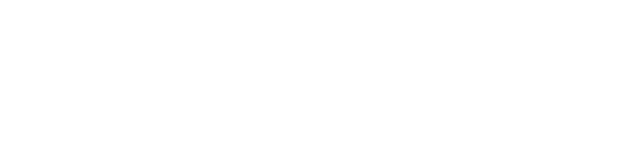
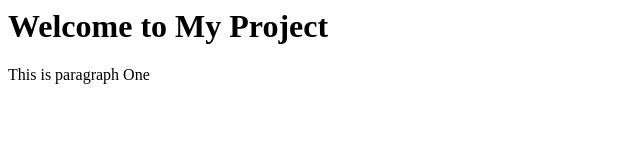
Before and after one commit to ankitarawat1310/learncloning, a plain HTML site: page index.html in a window 1280 px wide. Shown: the whole page, without its empty margins (0-640 px from the left). Drawn offline with Linux system fonts and the light colour scheme.

Commit message:
changed in feature-one branch

```diff
--- a/index.html
+++ b/index.html
@@ -1 +1,7 @@
-<Head>   </Head>
+<Head>
+<BODY>
+	<H1> Welcome to My Project </H1>
+	<p> This is paragraph One </p>
+</BODY>
+
+</Head>
```
